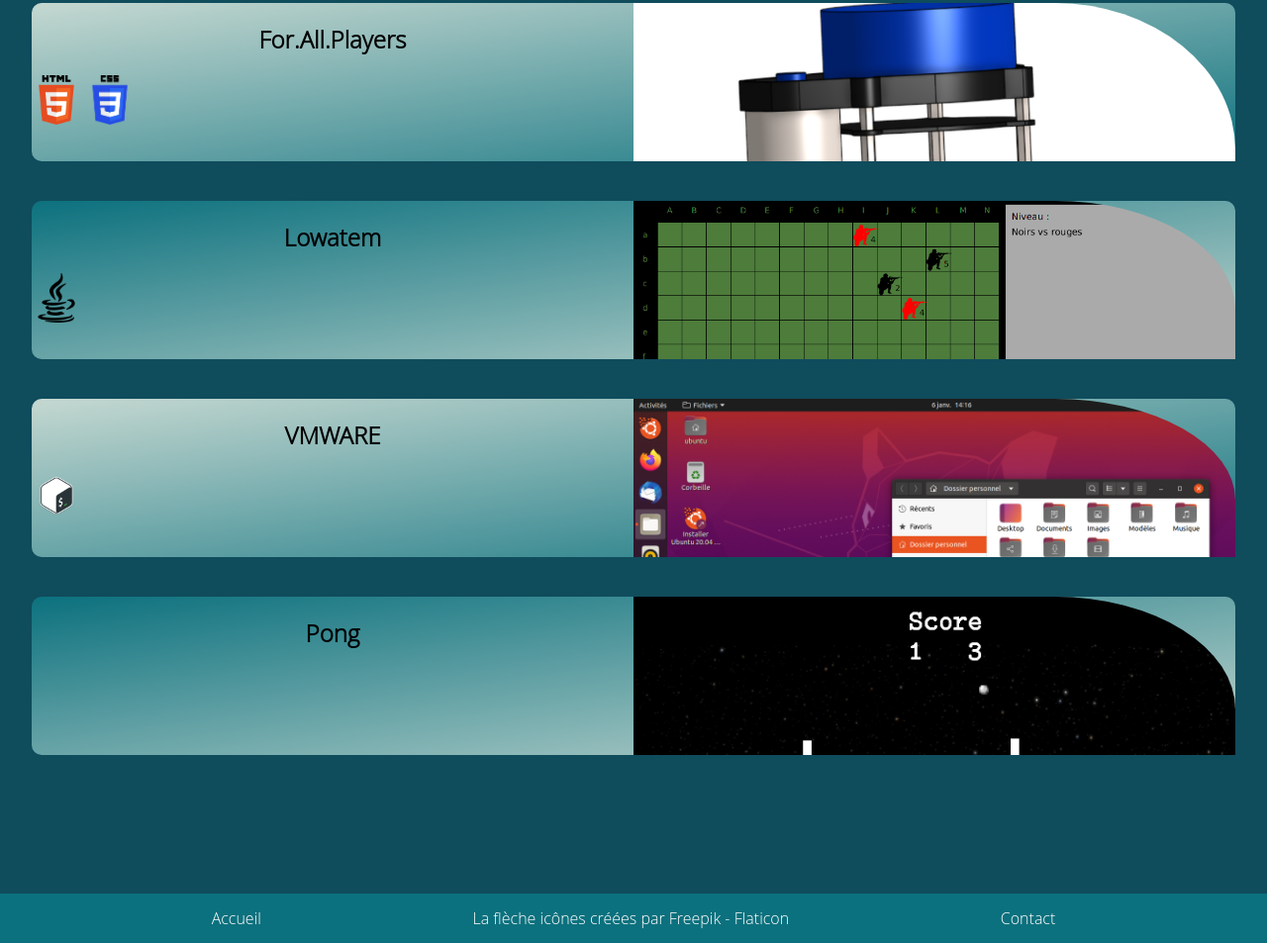
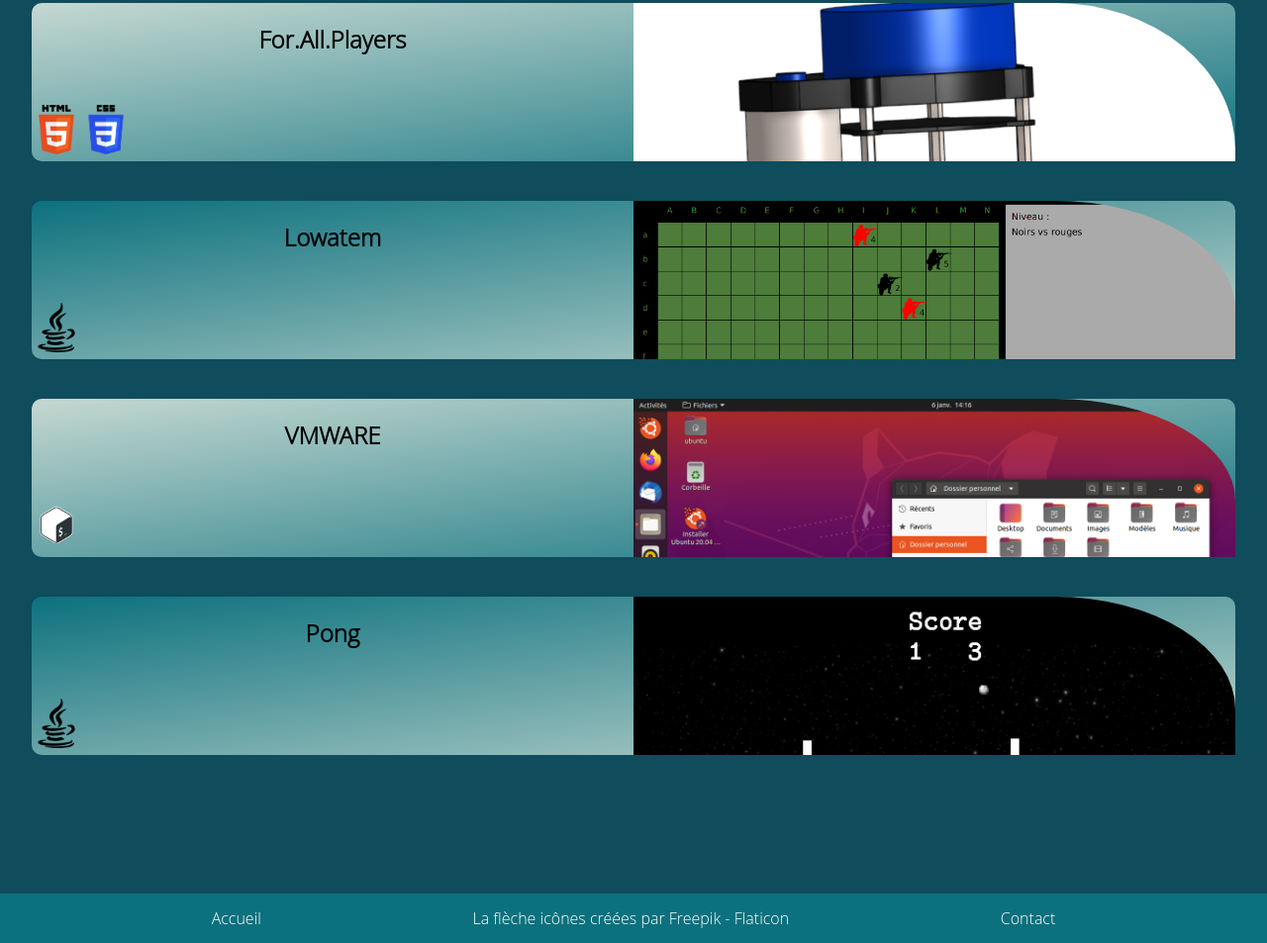
Before and after one commit to FisioG/FisioG.github.io, a plain HTML site: page html/accueil.html in a window 1280 px wide. Shown: the part 1518-2471 px from the top of the page at 99% size. Drawn offline with Linux system fonts and the light colour scheme.

Commit message:
logo languages fixed

```diff
--- a/html/accueil.html
+++ b/html/accueil.html
@@ -143,7 +143,9 @@
                             <h2>
                                 Lowatem
                             </h2>
-                            <img src="images/java.png" alt="java" class="imgProjet"/>
+                            <div>
+                                <img src="images/java.png" alt="java" class="imgProjet"/>
+                            </div>
                         </div>
                         <div class="part2">
                             <a href="retex/RetexLowatem.pdf" class="txtLien" target="_blank">
@@ -156,7 +158,9 @@
                             <h2>
                                 VMWARE
                             </h2>
-                            <img src="images/bash.png" alt="bash" class="imgProjet"/>
+                            <div>
+                                <img src="images/bash.png" alt="bash" class="imgProjet"/>
+                            </div>
                         </div>
                         <div class="part2">
                             <a href="retex/Retex_Syst.pdf" class="txtLien" target="_blank">
@@ -169,6 +173,9 @@
                             <h2>
                                 Pong
                             </h2>
+                            <div>
+                                <img src="images/java.png" alt="java" class="imgProjet"/>
+                            </div>
                         </div>
                         <div class="part2">
                             <a href="retex/RetexPong.pdf" class="txtLien" target="_blank">
--- a/html/css/accueil.css
+++ b/html/css/accueil.css
@@ -201,7 +201,10 @@
 }
 
 .part1 div {
-  text-align: left;
+  height: 50%;
+  display: flex;
+  align-items: flex-end;
+  text-align:left;
 }
 
 .part2 {
@@ -216,7 +219,6 @@
 .part2 img {
   width: 100%;
   overflow: hidden;
-
   border-radius: 0 30% 0px 0px;
 }
 
```
